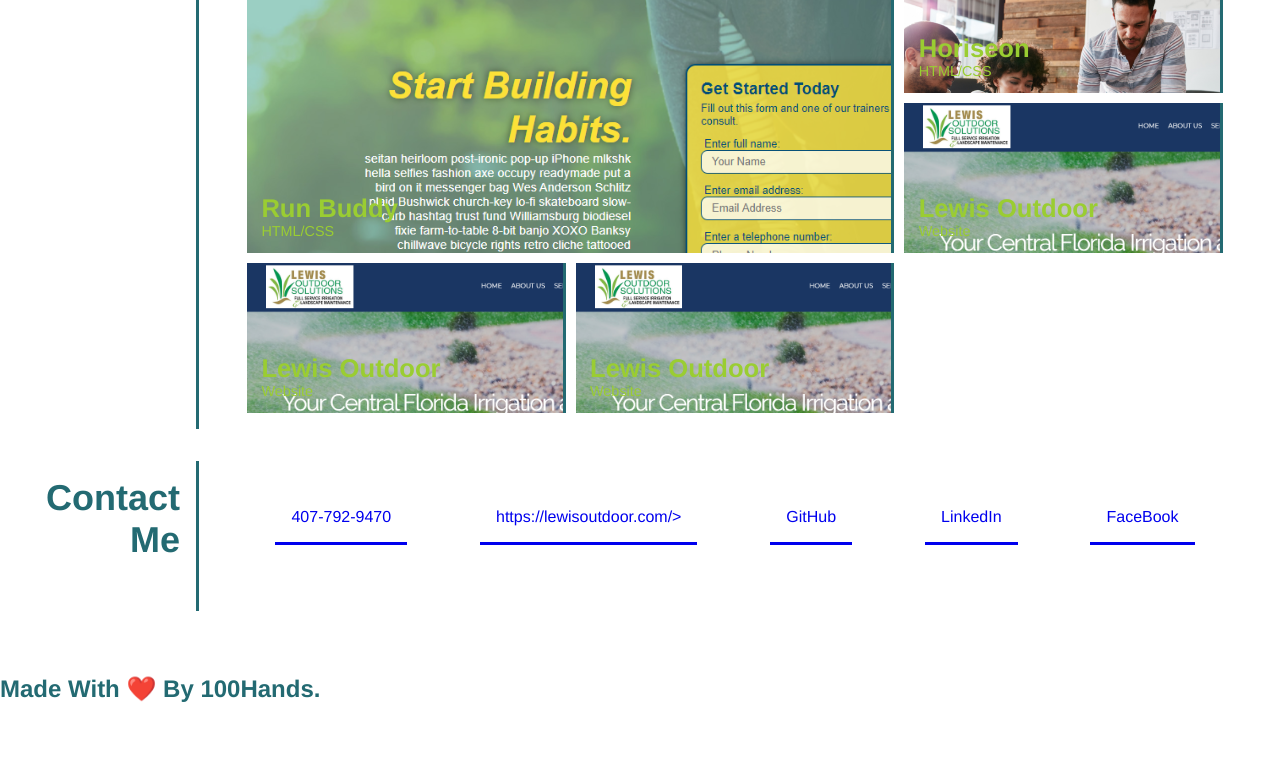
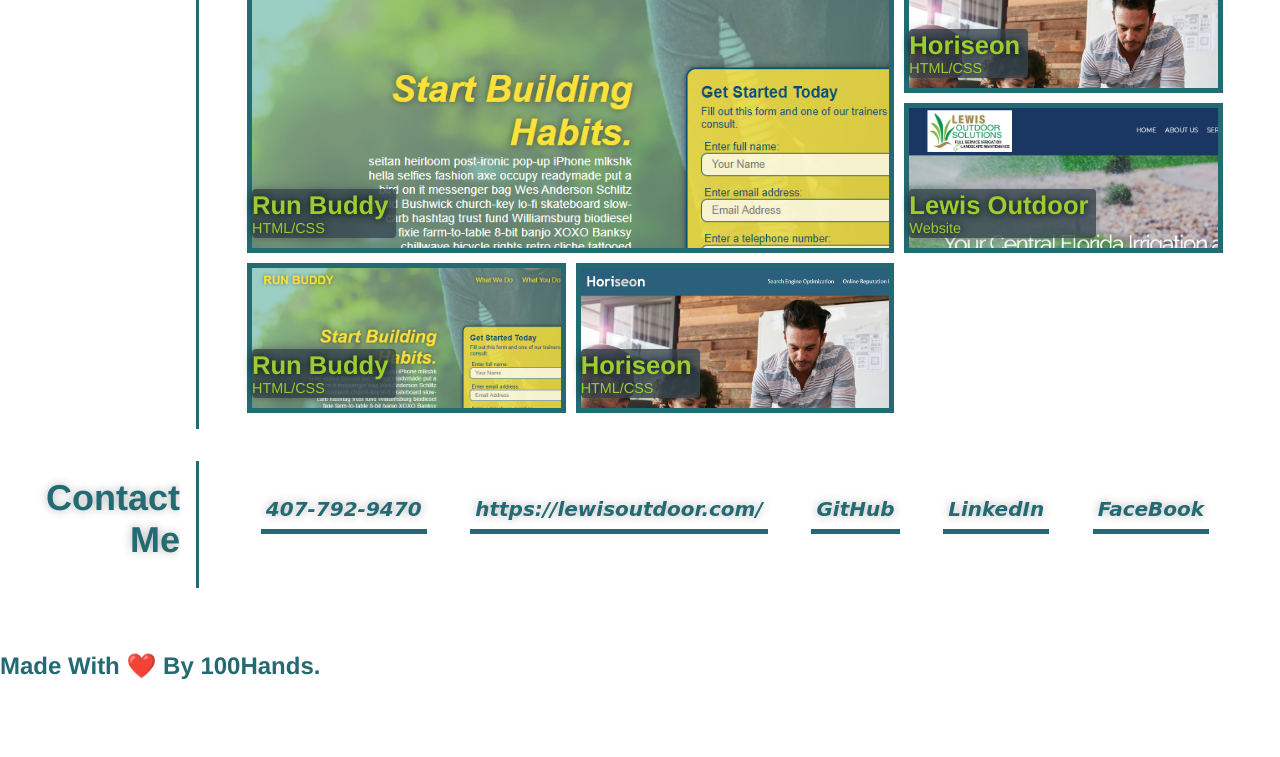
Before and after one commit to lewisoutdoorllc/portfolio, a plain HTML site: page index.html in a window 1280 px wide. Shown: the part 572-1329 px from the top of the page. After the commit the page ends 1306 px from the top, so only its background shows below. Drawn offline with Linux system fonts and the light colour scheme.

Commit message:
contact me styles and worked on styles for all other areas of page

```diff
--- a/assets/css/style.css
+++ b/assets/css/style.css
@@ -1,5 +1,5 @@
 :root {
-    --primary-color: #fce138;
+    --primary-color: yellowgreen;
     --secondary-color: #1d3c4d;
     --tertiary-color: #236a72;
   }
@@ -31,13 +31,10 @@ header {
     background-image: url('../images/sl23.png');
     display: flex;
     position: -webkit-sticky;
-    position: sticky;
     top: 0;
     justify-content: space-between;
     flex-wrap: wrap;
     padding: 20px 35px;
-    background-color: var(--tertiary-color);
-    background-size: cover;
     background-attachment: fixed;
     background-position: 80%;
     z-index: 9999;
@@ -152,6 +149,11 @@ header {
    font-size: 36px;
    text-align: end;
    overflow: auto;
+   text-shadow: 0 0 10px rgba(0, 0, 0, 0.3);
+}
+
+.about-me p {
+  padding: 10px 0 10px 0
 }
 
   /* cut out
@@ -164,15 +166,28 @@ header {
 
   */
 
+  /* GRID AND GRID STYLE start */
+
   .grid-wrapper {
     display: grid;
     column-gap: 10px;
     row-gap: 10px;
     grid-auto-flow: dense;
-    /* create a 12 column grid */
     grid-template-columns: repeat(12, 1fr);
-    /* set each row to be atleast 150px tall and a max of 1fr */
     grid-auto-rows: minmax(150px, 1fr);
+  }
+
+  .grid-wrapper a {
+    background-color: rgba(54, 69, 79, 0.8);
+    border-radius: 4px;
+    padding: 2px 8px 2px 0;
+    text-shadow: 0 0 10px rgba(0, 0, 0, 1.0);
+    box-shadow: 0 0 10px rgba(0, 0, 0, 0.2);
+  }
+
+  .grid-wrapper div {
+    padding: 10px 10px 10px 0;
+    border: 5px solid;
   }
 
   .grid-item {
@@ -190,7 +205,7 @@ header {
     transition: all 0.5s;
     font-size: 0.9rem;
   }
-  /* feature first portfolio item */
+
   .grid-item:first-child {
       grid-column: span 8;
       grid-row: span 2;
@@ -199,25 +214,14 @@ header {
   .grid-item:hover {
     background-color: rgba(0, 0, 0, 0.3);
   }
-  .grid-item div {
-    background-color: var(--secondary);
-    padding: 8px 10px;
-  }
 
-  /* maybe seperate here */
   .grid-item h3 {
     font-size: 1.6rem;
-    color: yellowgreen;
+    color: var(--primary-color);
   }
 
   .grid-item p {
-    color: yellowgreen;
-  }
-
-  .work-flex {
-      display: flex;
-      flex-direction: row;
-      justify-content: left;
+    color: var(--primary-color);
   }
 
   .work-grid-container-1 div {
@@ -245,19 +249,16 @@ header {
   }
 
   .work-grid-4 {
-    background-image: url("../images/lewisoutdoor-screenshot.png");
+    background-image: url("../images/run-buddy-screenshot.png");
     background-size: cover;
   }
 
   .work-grid-5 {
-    background-image: url("../images/lewisoutdoor-screenshot.png");
+    background-image: url("../images/horiseon-screenshot.png");
     background-size: cover;
   }
 
-  /* specific match */
-
-
-
+/* GRID AND GRID STYLE end */
   /* WORK end */
 
   /* CONTACT-ME start */
@@ -266,6 +267,7 @@ header {
     display: flex;
     flex-wrap: wrap;
     justify-content:space-around;
+    padding-bottom: 30px;
 }
 
 .contact-me div {
@@ -276,14 +278,23 @@ header {
 }
 
 .contact-me a {
-  padding: 1em;
-  margin: 15px 0 50px 0;
-  border-bottom: 3px solid;
+  padding: 10px 5px 8px 5px;
+  margin: 10px 0px 24px 0;
+  border-bottom: 5px solid;
+  font-family: cursive;
+  font-style: italic;
+  font-weight: bold;
+  font-size: 20px;
+  color: var(--tertiary-color);
+  text-shadow: 0 0 10px rgba(0, 0, 0, 0.3);
 }
 
-
-
-
+.contact-me a:hover {
+  background: var(--primary-color);
+  color: var(--secondary-color);
+  border-radius: 15px;
+  text-shadow: none;
+}
 
   /* CONTACT-ME end */
   .text-left {
--- a/index.html
+++ b/index.html
@@ -14,7 +14,7 @@
     <!-- start NAVIGATION  -->
     <header>
         <h1>
-            <a href="/">Portfolio</a>
+            <a>Cody Lewis</a>
         </h1>
         <nav>
             <ul>
@@ -39,7 +39,7 @@
 
 
     <!-- HERO start-->
-    <section id=hero-flex class="hero">
+    <section id="hero-flex" class="hero">
         <div class="hero-cta">
             <h2>
                 <a>Git to my info ladies and gentlemen!!</a>
@@ -52,14 +52,15 @@
 
 
     <!-- ABOUT ME start -->
-    <section class="wrapper-for-main">
+    <section id="about-me" class="wrapper-for-main">
         <div>
             <h2>About
         <br>
             Me
             </h2>
         </div>
-    <article class="secondary">
+    <article class="about-me secondary">
+        <p>
                 butcher selfies chambray shabby chic gentrify readymade yr Echo Park XOXO Tumblr normcore Banksy
                 direct
                 trade Blue
@@ -69,6 +70,7 @@
                 Marfa
                 Schlitz
                 sustainable Intelligentsia umami deep v craft
+        </p>
     </article>
     <!-- ABOUT ME end -->
 
@@ -76,7 +78,7 @@
         <div>
             <h2>Work</h2>
         </div>
-    <article class="grid-wrapper secondary">
+    <article id="work" class="grid-wrapper secondary">
 
                 <!-- Headers -->
                 <div class="work-grid-1 grid-item">
@@ -101,16 +103,17 @@
                     </a>
                 </div>
                 <div class="work-grid-4 grid-item">
-                    <a href="https://lewisoutdoor.com/" style="text-decoration:none" target="_blank">
-                        <h3>Lewis Outdoor</h3>
-                        <p>Website</p>
+                    <a href="https://lewisoutdoorllc.github.io/run-buddy" style="text-decoration:none" target="_blank">
+                        <h3>Run Buddy</h3>
+                        <p>HTML/CSS</p>
                     </a>
                 </div>
                 <div class="work-grid-5 grid-item">
-                    <a href="https://lewisoutdoor.com/" style="text-decoration:none" target="_blank">
-                        <h3>Lewis Outdoor</h3>
-                        <p>Website</p>
-                        </a>
+                    <a href="https://lewisoutdoorllc.github.io/horiseon-website/" style="text-decoration: none"
+                        target="_blank">
+                        <h3>Horiseon</h3>
+                        <p>HTML/CSS</p>
+                    </a>
                 </div>
         </article>
     <!-- WORK end  -->
@@ -119,14 +122,14 @@
                 <div>
             <h2>Contact <br> Me</h2>
                 </div>
-        <article class="contact-me">
+        <article id="contact-me" class="contact-me">
             <a class="contact-me-info" href="tel:4077929470" style="text-decoration:none">407-792-9470</a>
 
             <a class="contact-me-info" href="https://lewisoutdoor.com/" style="text-decoration:none"
-                        target="_blank">https://lewisoutdoor.com/></a>
+                        target="_blank">https://lewisoutdoor.com/</a>
             <a class="contact-me-info" href="https://github.com/lewisoutdoorllc" style="text-decoration:none" target="_blank">GitHub</a>
 
-            <a class="contact-me-info" href="https://www.linkedin.com/in/cody-lewis-1165b91bb" style="text-decoration:none">LinkedIn</a>
+            <a class="contact-me-info" href="https://www.linkedin.com/in/cody-lewis-1165b91bb" style="text-decoration:none" target="_blank">LinkedIn</a>
 
             <a class="contact-me-info" href="https://" style="text-decoration:none">FaceBook</a>
 
```
